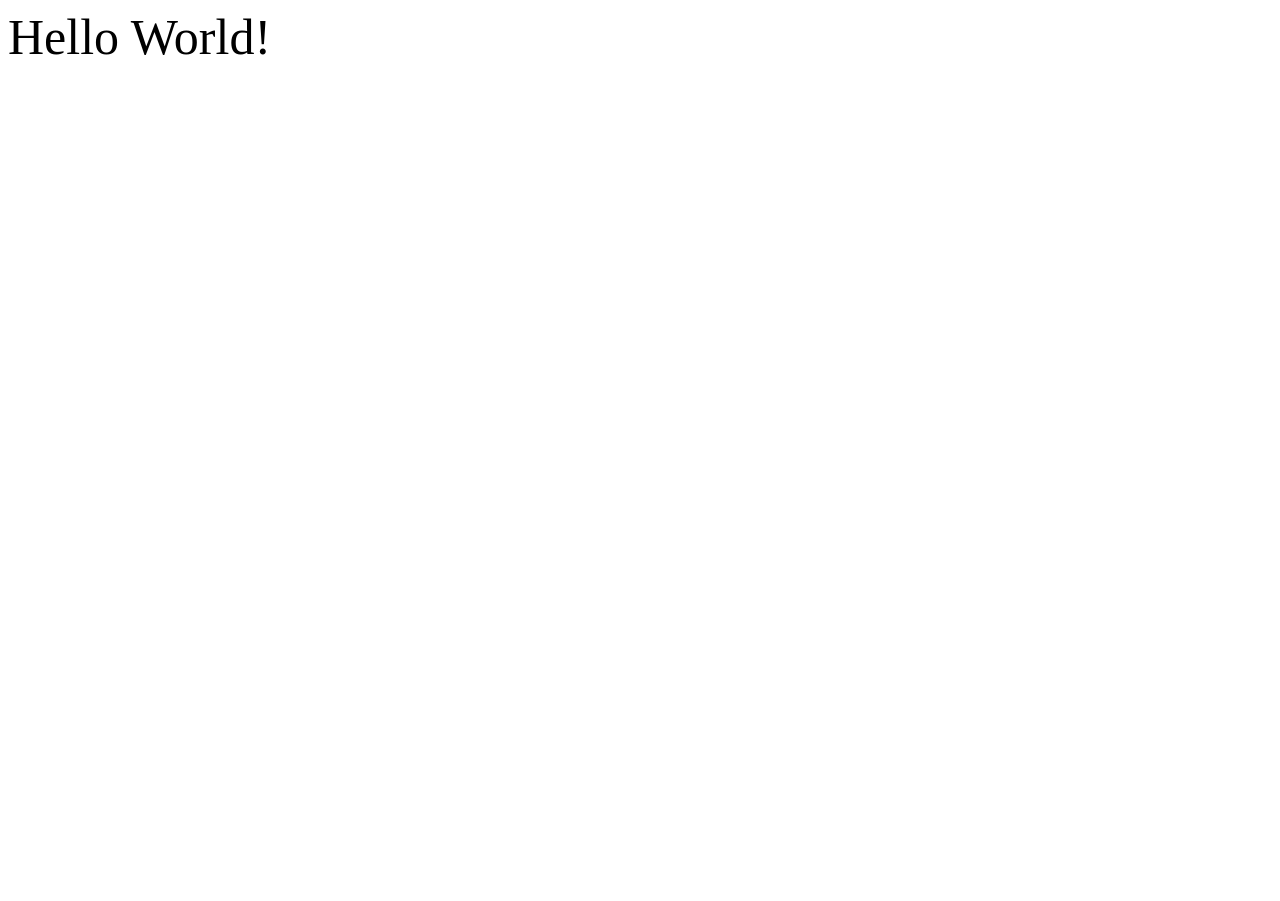
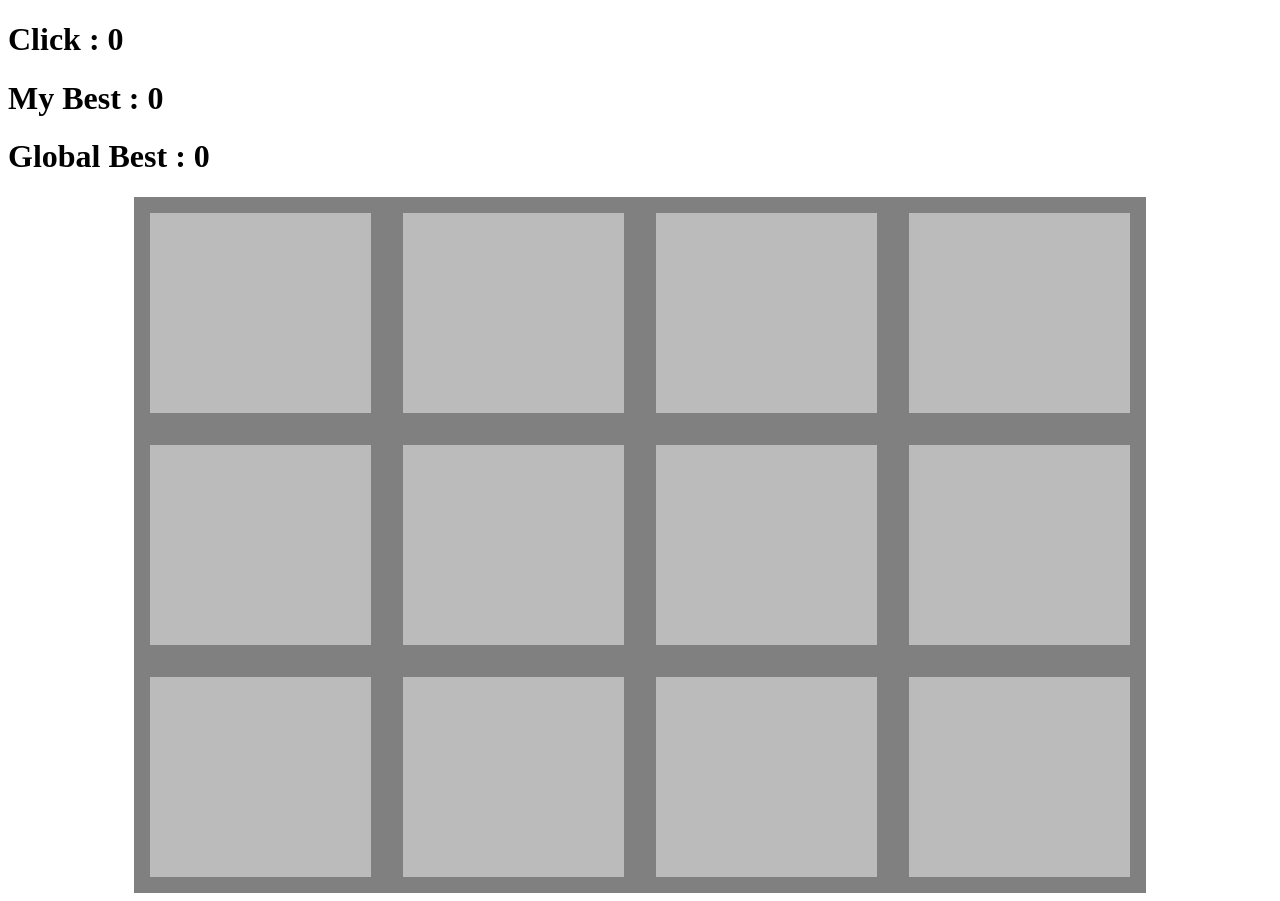
Before and after one commit to krittinuns/MatchCard, a Next.js app: page / in a window 1280 px wide. Before the commit the page ends 800 px from the top, so only its background shows below. Built offline with nearby package versions, Linux system fonts and the light colour scheme.

Commit message:
[style] add simple card arrangement

```diff
--- /dev/null
+++ b/components/Board.tsx
@@ -0,0 +1,24 @@
+import _ from "lodash";
+
+import Card from "../components/Card";
+
+const generatePairNumbers = (): Array<number> => {
+  let numbers: Array<number> = [];
+  numbers.push(..._.range(1, 7));
+  numbers.push(..._.range(1, 7));
+  numbers = _.shuffle(numbers);
+
+  return numbers;
+};
+
+const Board: Function = (): JSX.Element => {
+  return (
+    <div className="board">
+      {generatePairNumbers().map((digit, index) => {
+        return <Card key={index} digit={digit} />;
+      })}
+    </div>
+  );
+};
+
+export default Board;
--- /dev/null
+++ b/components/Card.tsx
@@ -0,0 +1,16 @@
+type Props = { digit: number };
+
+const Card = (props: Props) => {
+  return (
+    <div className="flip-card">
+      <div className="flip-card-inner">
+        <div className="flip-card-front" />
+        <div className="flip-card-back">
+          <h1>{props.digit}</h1>
+        </div>
+      </div>
+    </div>
+  );
+};
+
+export default Card;
--- a/package.json
+++ b/package.json
@@ -21,6 +21,7 @@
   "homepage": "https://github.com/krittinuns/MatchCard#readme",
   "dependencies": {
     "@zeit/next-sass": "^1.0.1",
+    "lodash": "^4.17.15",
     "next": "^9.2.2",
     "node-sass": "^4.13.1",
     "react": "^16.13.0",
--- a/pages/index.tsx
+++ b/pages/index.tsx
@@ -1,5 +1,14 @@
 import "../styles.scss";
 
-const App = () => <div className="example">Hello World!</div>;
+import Board from "../components/Board";
+
+const App = () => (
+  <div>
+    <h1>Click : 0</h1>
+    <h1>My Best : 0</h1>
+    <h1>Global Best : 0</h1>
+    <Board />
+  </div>
+);
 
 export default App;
--- a/styles.scss
+++ b/styles.scss
@@ -1,4 +1,59 @@
 $font-size: 50px;
+
 .example {
   font-size: $font-size;
 }
+
+// BOARD
+.board {
+  width: 80%;
+  margin: auto;
+  background-color: grey;
+  display: flex;
+  flex-wrap: wrap;
+}
+
+// CARD
+.flip-card {
+  background-color: transparent;
+  padding: 16px;
+  perspective: 1000px;
+
+  flex-grow: 1;
+  height: 200px;
+  width: 20%;
+}
+
+.flip-card-inner {
+  position: relative;
+  width: 100%;
+  height: 100%;
+  text-align: center;
+  transition: transform 0.8s;
+  transform-style: preserve-3d;
+}
+
+.flip-card:hover .flip-card-inner {
+  transform: rotateY(180deg);
+}
+
+.flip-card-front,
+.flip-card-back {
+  line-height: 150px;
+  position: absolute;
+  width: 100%;
+  height: 100%;
+  -webkit-backface-visibility: hidden;
+  backface-visibility: hidden;
+}
+
+.flip-card-front {
+  background-color: #bbb;
+  color: black;
+}
+
+.flip-card-back {
+  background-color: dodgerblue;
+  color: white;
+  transform: rotateY(180deg);
+}
```
Also changed, not shown: tsconfig.json (+3 -13 lines).
